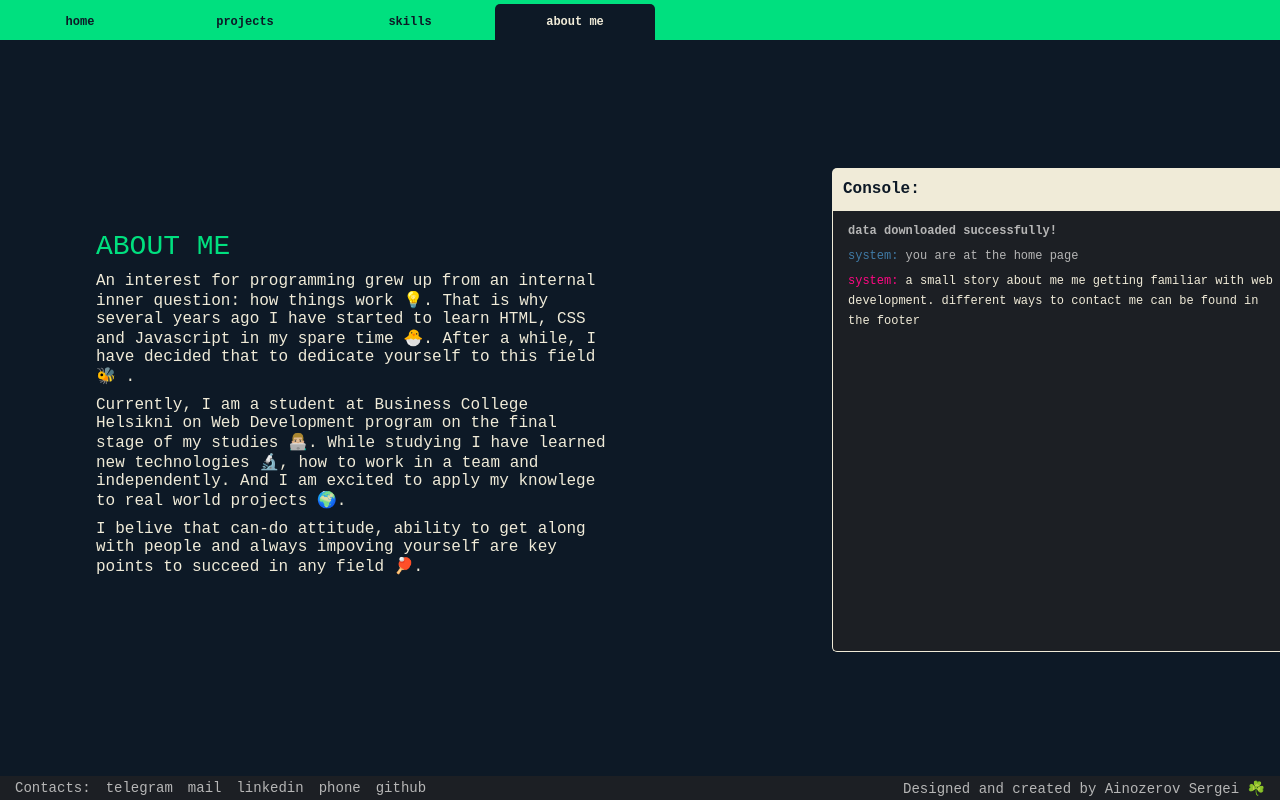
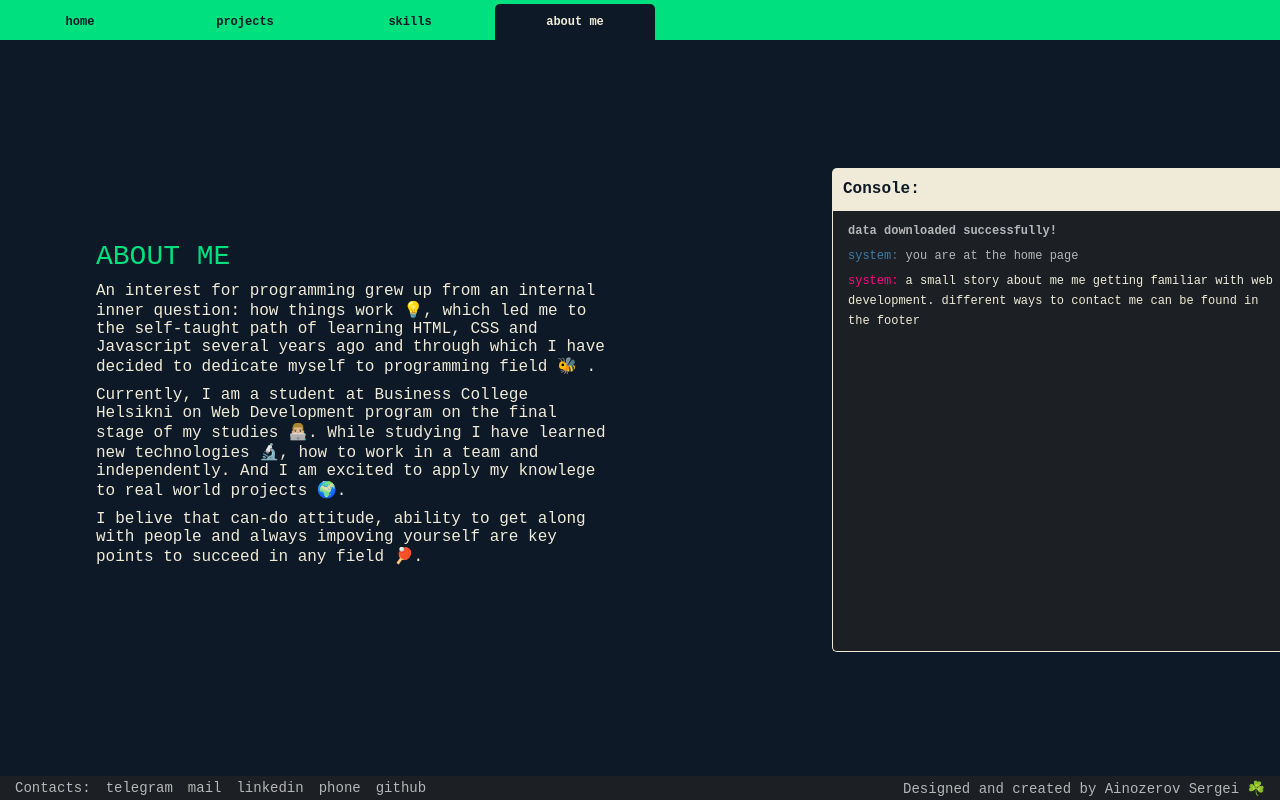
Before and after one commit to ainozerie/web_developer, a React (Create React App) app: page / in a window 1280 px wide. Both pictures are taken after a click on the button "about me". Built offline with nearby package versions, Linux system fonts and the light colour scheme.

Commit message:
favicon aded. text "about me" edited

```diff
--- a/public/index.html
+++ b/public/index.html
@@ -3,6 +3,7 @@
   <head>
     <meta charset="utf-8" />
     <meta name="viewport" content="width=device-width, initial-scale=1" />
+    <link rel="shortcut icon" href="favicon.ico" type="image/x-icon">
     <title>Ainozerov Sergei</title>
   </head>
   <body>
--- a/src/About.js
+++ b/src/About.js
@@ -12,9 +12,9 @@ export default function Home() {
     <div className='about'>
         <h1>ABOUT ME</h1>
         <p>
-          An interest for programming grew up from an internal inner question: how things work 💡.
-          That is why several years ago I have started to learn HTML, CSS and Javascript in my spare time 🐣.
-          After a while, I have decided that  to dedicate yourself to this field 🐝 .
+          An interest for programming grew up from an internal inner question: how things work 💡,
+          which led me to the self-taught path of learning HTML, CSS and Javascript several years ago and
+          through which I have decided to dedicate myself to programming field 🐝 .
         </p>
         <p>
           Currently, I am a student at Business College Helsikni on Web Development program on the final stage of my studies 👨🏼‍💻.
```
Also changed, not shown: 1 other file (tests, documents, lock files or other folders).
